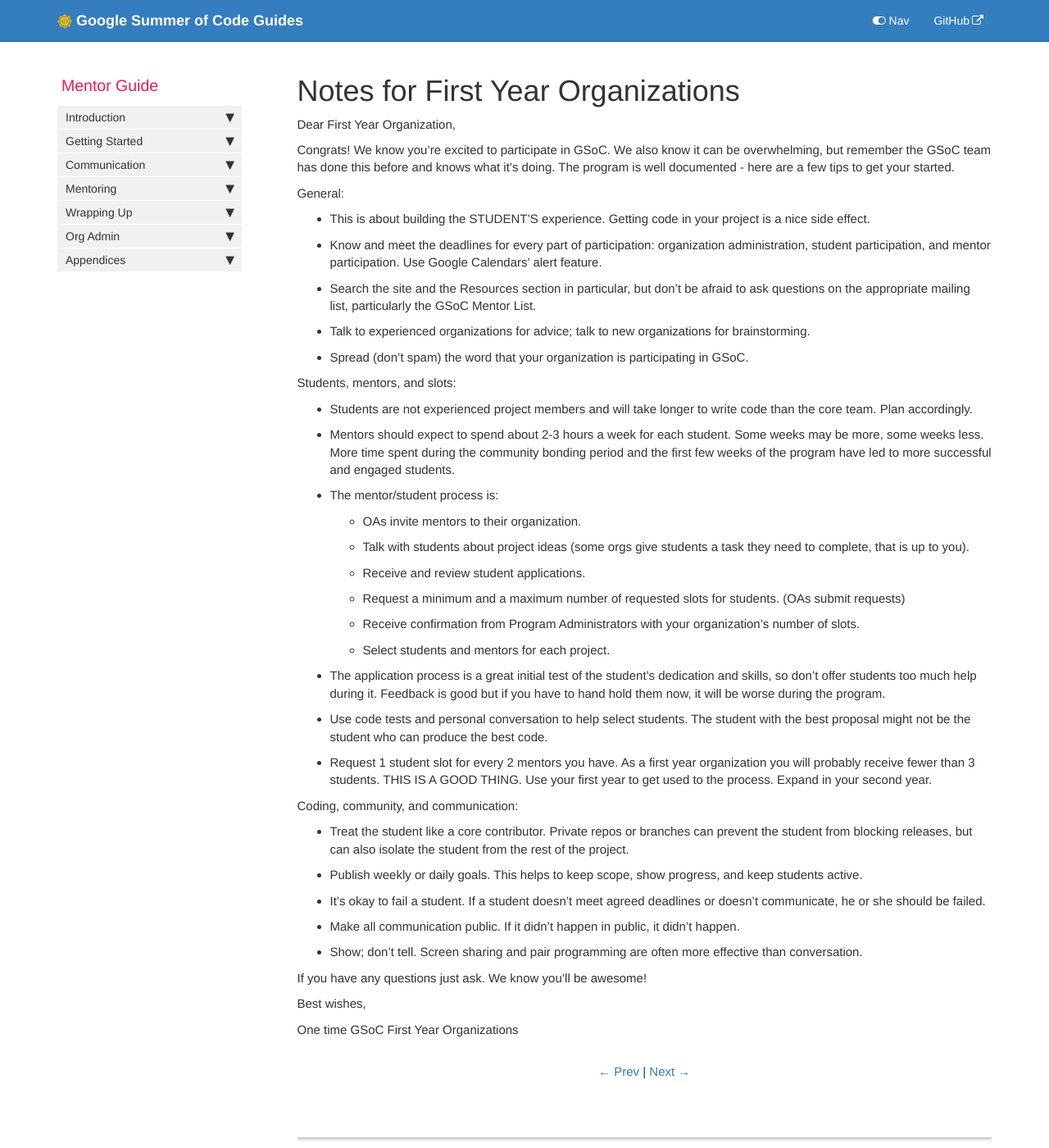
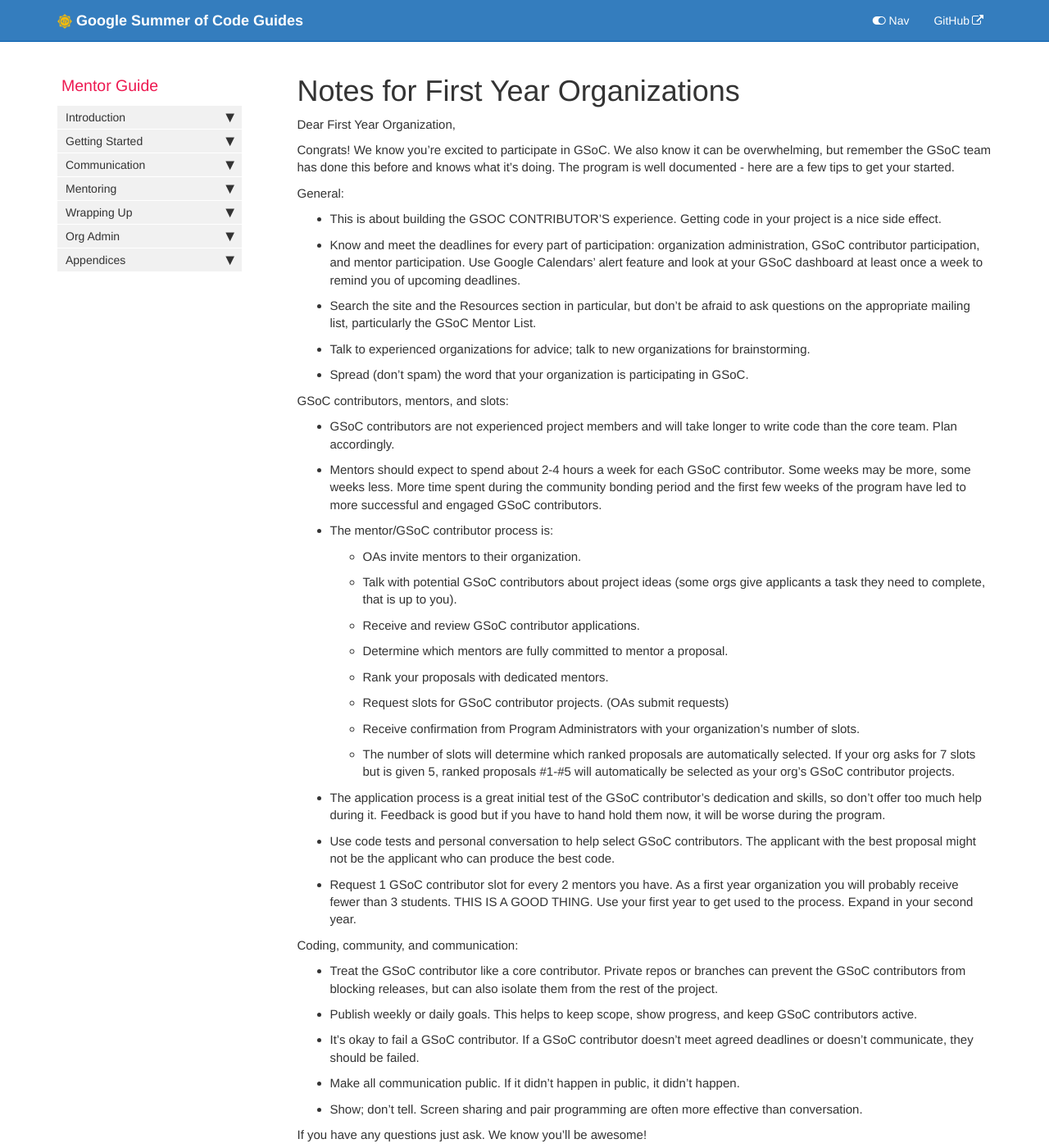
Before and after one commit to google/gsocguides, a Jekyll site: the page built from pages/mentor/02-notes_for_first_year_organizations.md, in a window 1280 px wide and 1400 px high. Shown: the whole window at 82% size. Built offline with Jekyll 4.4.1, drawn with Linux system fonts in a browser that asks for light colours.

Commit message:
Update 02-notes_for_first_year_organizations.md
updates for 2022

```diff
--- a/pages/mentor/02-notes_for_first_year_organizations.md
+++ b/pages/mentor/02-notes_for_first_year_organizations.md
@@ -12,9 +12,9 @@ Congrats! We know you're excited to participate in GSoC. We also know it can be
 
 General:
 
-* This is about building the STUDENT'S experience. Getting code in your project is a nice side effect.
+* This is about building the GSOC CONTRIBUTOR'S experience. Getting code in your project is a nice side effect.
 
-* Know and meet the deadlines for every part of participation: organization administration, student participation, and mentor participation. Use Google Calendars' alert feature.
+* Know and meet the deadlines for every part of participation: organization administration, GSoC contributor participation, and mentor participation. Use Google Calendars' alert feature and look at your GSoC dashboard at least once a week to remind you of upcoming deadlines.
 
 * Search the site and the Resources section in particular, but don't be afraid to ask questions on the appropriate mailing list, particularly the GSoC Mentor List.
 
@@ -22,39 +22,43 @@ General:
 
 * Spread (don't spam) the word that your organization is participating in GSoC.
 
-Students, mentors, and slots:
+GSoC contributors, mentors, and slots:
 
-* Students are not experienced project members and will take longer to write code than the core team. Plan accordingly.
+* GSoC contributors are not experienced project members and will take longer to write code than the core team. Plan accordingly.
 
-* Mentors should expect to spend about 2-3 hours a week for each student. Some weeks may be more, some weeks less. More time spent during the community bonding period and the first few weeks of the program have led to more successful and engaged students.
+* Mentors should expect to spend about 2-4 hours a week for each GSoC contributor. Some weeks may be more, some weeks less. More time spent during the community bonding period and the first few weeks of the program have led to more successful and engaged GSoC contributors.
 
-* The mentor/student process is:
+* The mentor/GSoC contributor process is:
 
   * OAs invite mentors to their organization.
 
-  * Talk with students about project ideas (some orgs give students a task they need to complete, that is up to you).
+  * Talk with potential GSoC contributors about project ideas (some orgs give applicants a task they need to complete, that is up to you).
 
-  * Receive and review student applications.
+  * Receive and review GSoC contributor applications.
 
-  * Request a minimum and a maximum number of requested slots for students. (OAs submit requests)
+  * Determine which mentors are fully committed to mentor a proposal.
+
+  * Rank your proposals with dedicated mentors.
+
+  * Request slots for GSoC contributor projects. (OAs submit requests)
 
   * Receive confirmation from Program Administrators with your organization's number of slots.
 
-  * Select students and mentors for each project.
+  * The number of slots will determine which ranked proposals are automatically selected. If your org asks for 7 slots but is given 5, ranked proposals #1-#5 will automatically be selected as your org's GSoC contributor projects.
 
-* The application process is a great initial test of the student's dedication and skills, so don't offer students too much help during it. Feedback is good but if you have to hand hold them now, it will be worse during the program.
+* The application process is a great initial test of the GSoC contributor's dedication and skills, so don't offer too much help during it. Feedback is good but if you have to hand hold them now, it will be worse during the program.
 
-* Use code tests and personal conversation to help select students. The student with the best proposal might not be the student who can produce the best code.
+* Use code tests and personal conversation to help select GSoC contributors. The applicant with the best proposal might not be the applicant who can produce the best code.
 
-* Request 1 student slot for every 2 mentors you have. As a first year organization you will probably receive fewer than 3 students. THIS IS A GOOD THING. Use your first year to get used to the process. Expand in your second year.
+* Request 1 GSoC contributor slot for every 2 mentors you have. As a first year organization you will probably receive fewer than 3 students. THIS IS A GOOD THING. Use your first year to get used to the process. Expand in your second year.
 
 Coding, community, and communication:
 
-* Treat the student like a core contributor. Private repos or branches can prevent the student from blocking releases, but can also isolate the student from the rest of the project.
+* Treat the GSoC contributor like a core contributor. Private repos or branches can prevent the GSoC contributors from blocking releases, but can also isolate them from the rest of the project.
 
-* Publish weekly or daily goals. This helps to keep scope, show progress, and keep students active.
+* Publish weekly or daily goals. This helps to keep scope, show progress, and keep GSoC contributors active.
 
-* It's okay to fail a student. If a student doesn't meet agreed deadlines or doesn't communicate, he or she should be failed.
+* It's okay to fail a GSoC contributor. If a GSoC contributor doesn't meet agreed deadlines or doesn't communicate, they should be failed.
 
 * Make all communication public. If it didn't happen in public, it didn't happen.
 
```
